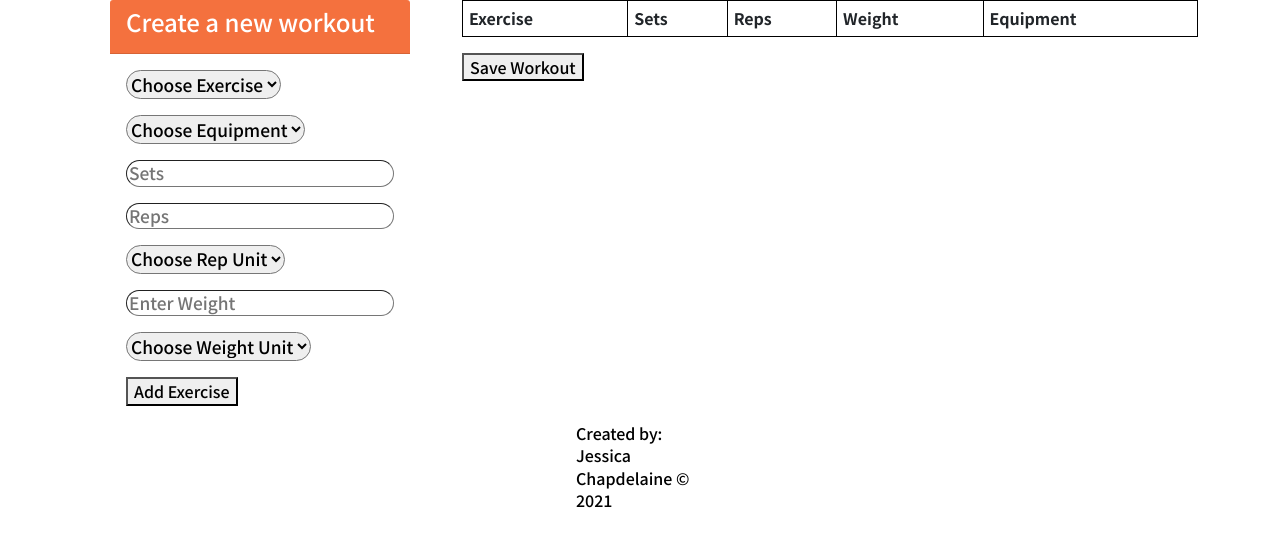
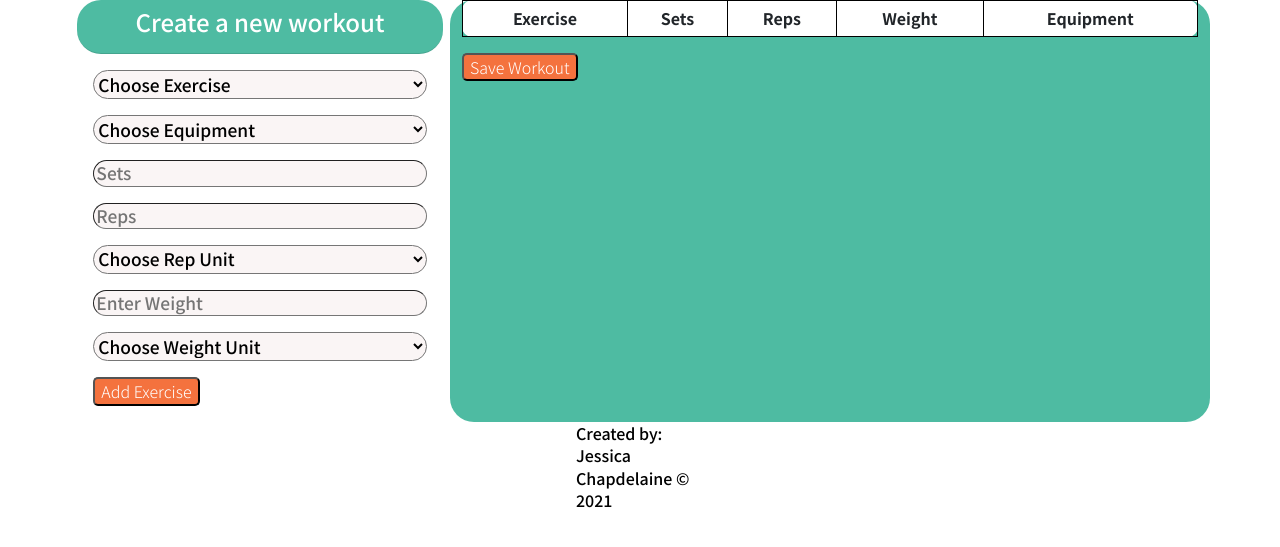
Before and after one commit to Jessica-chap/hb-final-project, a Flask app: page /create_workout in a window 1280 px wide. Shown: the part 174-721 px from the top of the page. Run offline with Flask 2, Linux system fonts and the light colour scheme; the visitor is signed in with stand-in values (Sample User, id 1); data comes from the database, SQL or seed files in the repository; data that the repository does not hold is empty; some libraries are stand-ins or nearby versions.

Commit message:
Rough draft create_workout css done

```diff
--- a/static/css/style.css
+++ b/static/css/style.css
@@ -61,7 +61,9 @@ body {
 .form-control-add-ex{
     font-size: 13pt;
     border-radius: 25px;
-    border-width: thin
+    border-width: thin;
+    background-color: #FAF5F5;
+    width: 250pt;
 }
 
 
@@ -100,6 +102,22 @@ a:link{
     font-style: italic;
 }
 
+.profile_btn:hover{
+    color: black;
+    background-color: white;
+}
+
+.btn_createwkt{
+    color: white;
+    background-color: #f4723e;
+    font-weight: 300;
+    border-radius: 5px;
+}
+.btn_createwkt:hover{
+    color: black;
+    background-color: white;
+}
+
 .login_btn{
     color: white;
     background-color: #f4723e;
@@ -120,11 +138,19 @@ a:link{
     margin-left: 4px;
     }
 
+table, th {
+    border: 1px solid black;
+    border-collapse: collapse;
+    padding: 6px;
+    text-align:center;
+    font-size: medium;
+    font-weight: bold;
+    border-radius: 10px;
+}
 
-
-    table, th, td {
-        border: 1px solid black;
-        border-collapse: collapse;
-        padding: 6px;
-        text-align:left;
-    }
+table, td {
+    border: 1px solid black;
+    border-collapse: collapse;
+    padding: 6px;
+    text-align:left;
+}
--- a/templates/create_workout.html
+++ b/templates/create_workout.html
@@ -7,7 +7,9 @@
   <div class="col-4">
     <div class="d-flex justify-content-center h-100">
       <div class="card-create-wkt">
-        <div class="card-header" style="background-color: #F4713E; color: white;">
+        <div class="card-header" style="background-color: #4EBBA2;
+                                        border-radius: 24px;
+                                        color: white; text-align: center;">
           <h4>Create a new workout</h4>
         </div>
           <div class="card-body" style="height: fit-content;">
@@ -89,16 +91,17 @@
                     </select>
                 </p>
               </div>
-            <button id="submit-exercise" type="submit">Add Exercise</button>
+            <button id="submit-exercise" class="btn_createwkt"
+                    type="submit">Add Exercise</button>
             </form>
           </div>
        </div>
       </div>
       </div>
 
-  <div class="col-8">
+  <div class="col-8" style="background-color: #4EBBA2; border-radius: 24px;">
   <section id="exercise-table">
-    <table  class=".table" style="width:100%">
+    <table  class=".table" style="width:100%; background-color: white;">
       <thead>
         <tr>
           <th>Exercise</th>
@@ -119,7 +122,7 @@
       <form id = "save_workout_form"
             action= "/save_workout"
             method="POST">
-        <button id="save_workout" type="submit">Save Workout</button>
+        <button id="save_workout" class="btn_createwkt" type="submit">Save Workout</button>
       </form>
     </p>
   </div>
--- a/templates/user_profile.html
+++ b/templates/user_profile.html
@@ -27,7 +27,9 @@
                         placeholder="New weight entry" aria-label="New weight entry"
                         aria-describedby="enter-new-weight">
                 <div class="input-group-append">
-                  <button class="btn btn-outline-secondary" type="submit">Add</button>
+                  <button class="btn btn-outline-secondary profile_btn" type="submit"
+                            style="background-color: #f4723e; color: white;
+                            font-weight: 300;">Add</button>
                 </div>
 
               </div>
@@ -69,7 +71,7 @@
                     </p>
                       <form>
                         <button id="save_workout_name"
-                                class="btn btn-primary"
+                                class="btn btn-primary profile_btn"
                                 style="background-color: #f4723e; color: white;
                                 font-weight: 300;"
                                 type="submit">Push Yourself!</button>
```
